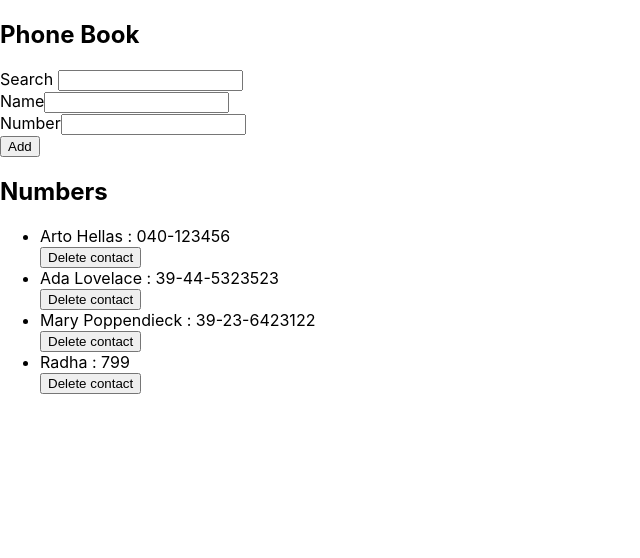
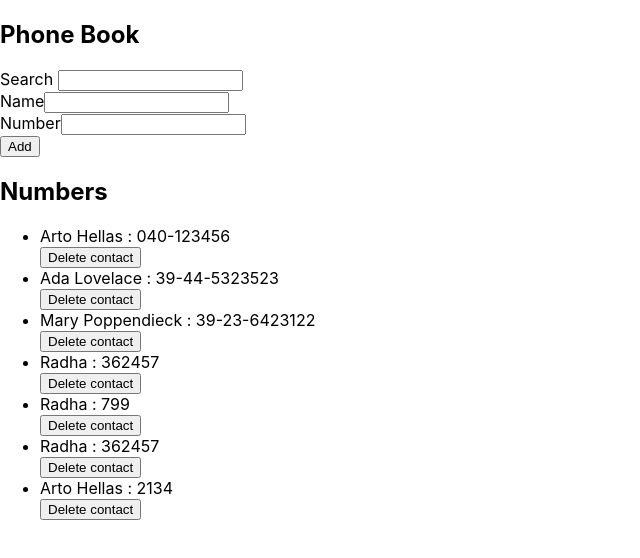
Before and after one commit to shalinidc/phonebook, a React (Create React App) app: page / in a window 1280 px wide. Shown: the top 558 px of the page, without its empty margins (0-640 px from the left). Built offline with nearby package versions, Linux system fonts and the light colour scheme; data requests are answered from the project's data file.

Commit message:
-Replace a number

```diff
--- a/db.json
+++ b/db.json
@@ -17,8 +17,23 @@
     },
     {
       "name": "Radha",
+      "number": "362457",
+      "id": 5
+    },
+    {
+      "name": "Radha",
       "number": "799",
-      "id": 5
+      "id": 6
+    },
+    {
+      "name": "Radha",
+      "number": "362457",
+      "id": 7
+    },
+    {
+      "name": "Arto Hellas",
+      "number": "2134",
+      "id": 8
     }
   ]
 }
--- a/src/App.js
+++ b/src/App.js
@@ -34,15 +34,24 @@ function App() {
 
   const newPersons = (event) => {
       event.preventDefault();
-      if(contacts.some(contact => contact.name === newName)){
-          alert(`${newName}is already saved in your phonebook`);
-          return;
+      let replace = false;
+      let match = {};
+      if(contacts.some(contact => contact.name.toLowerCase() === newName.toLowerCase())){
+           replace = window.confirm(`${newName} is already added to phone book, replace the old number with a new one?`);
+           match = contacts.find(contact => contact.name.toLowerCase() === newName.toLowerCase())
       }
       const personObj = {
           name: newName,
           number: newNumber
       }
-      console.log('setting new name');
+      if(replace){
+          contactService
+              .replace(match.id, personObj)
+              .then(returnedData => {
+                  setPersons(contacts.map(map => map.id === match.id ? returnedData : map))
+              });
+      }
+
       contactService
           .update(personObj)
           .then(newContact => setPersons(contacts.concat(newContact)));
--- a/src/service/contact.js
+++ b/src/service/contact.js
@@ -15,13 +15,18 @@ const update = (newContact) => {
 
 /* delete is a reserved word in JS */
 const remove = (id) => {
-    console.log(id);
    Axios
-       .delete(`http://localhost:3001/persons/${id}`);
+       .delete(`${baseUrl}/${id}`);
+}
+
+const replace = (id, newNumber) => {
+    const request = Axios.put(`${baseUrl}/${id}`,newNumber);
+     return request.then(response => response.data);
 }
 
 export default {
     getAll: getAll,
     update: update,
-    remove: remove
+    remove: remove,
+    replace: replace
 }
```
